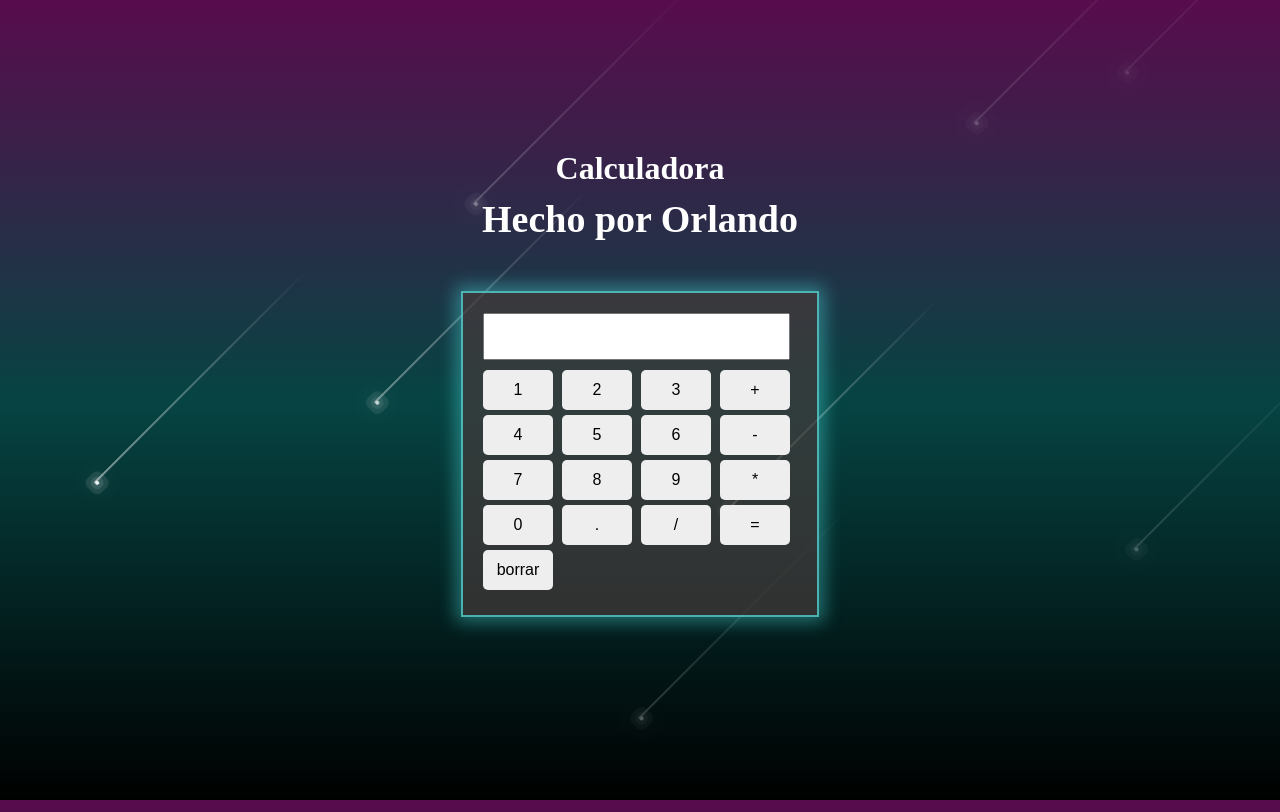
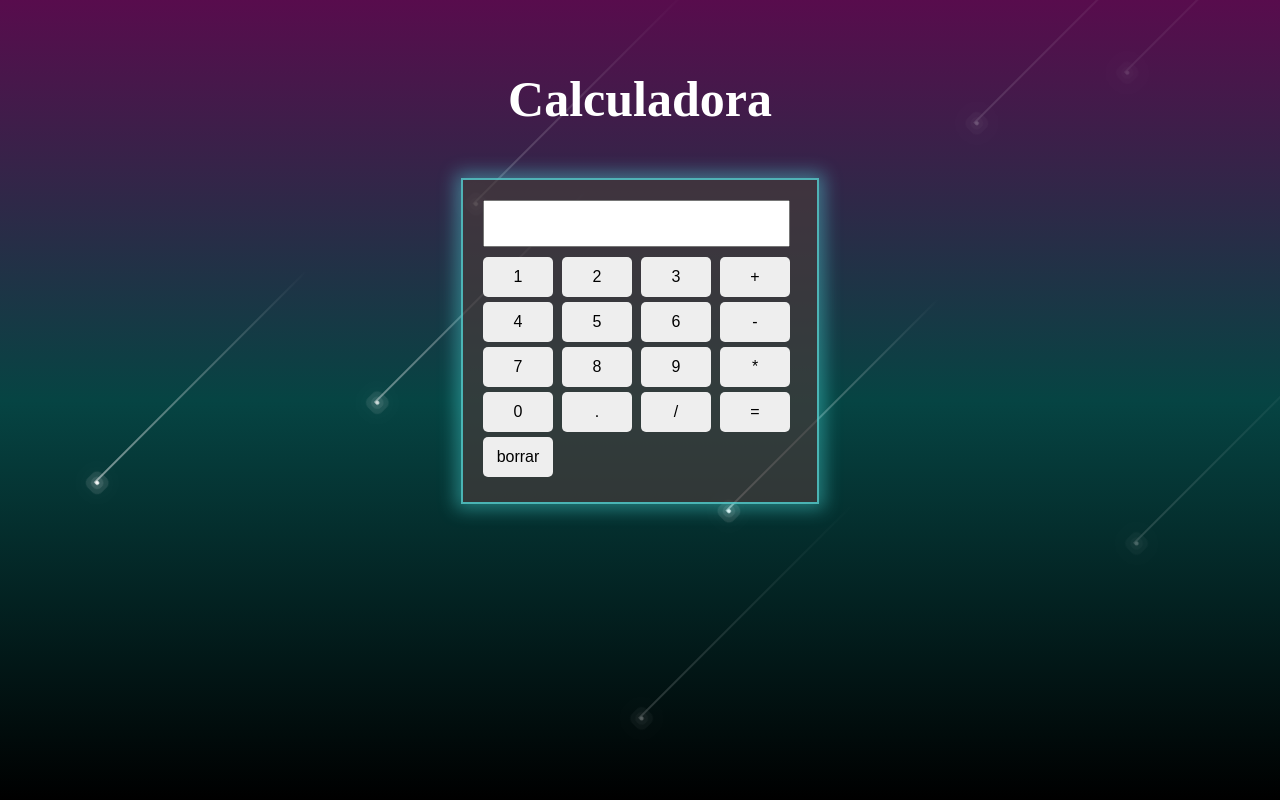
Before and after one commit to Orlandperez/Calculadora, a plain HTML site: page index.html in a window 1280 px wide. Drawn offline with Linux system fonts and the light colour scheme.

Commit message:
Actualicacion V1.1

```diff
--- a/estilo.css
+++ b/estilo.css
@@ -12,15 +12,9 @@ body{
 h1 {
     text-align: center;
     padding-top: 150px;
+    padding-bottom: 50px;
     color: white ;
-}
-
-h2 {
-    text-align: center;
-    margin-top: 10px;
-    margin-bottom: 50px;
-    color: white;
-    font-size: 38px;
+    font-size: 50px;
 }
 
 /* DECORANDO CALCULADORA */
@@ -90,7 +84,7 @@ input[type="button"]:last-child {
     z-index: -4;
     top: 0;
     width: 100%;
-    height: 50.75em;
+    height: 100%;
     background-position-x: center;
     overflow: hidden;
 }
@@ -214,4 +208,12 @@ span:nth-child(10) {
     animation-duration: 3s;
 }
 
+
+@media(max-width: 1300px){
+    h1{
+        padding-top: 70px;
+        font-size: 50px;
+    }
+}
+
 /* FIN DEL CSS */
--- a/index.html
+++ b/index.html
@@ -13,7 +13,6 @@
 
     <!-- TITULO -->
     <h1>Calculadora</h1>
-    <h2>Hecho por Orlando</h2>
 
     <!-- CALCULADORA -->
     <div class="calculadora">
```
